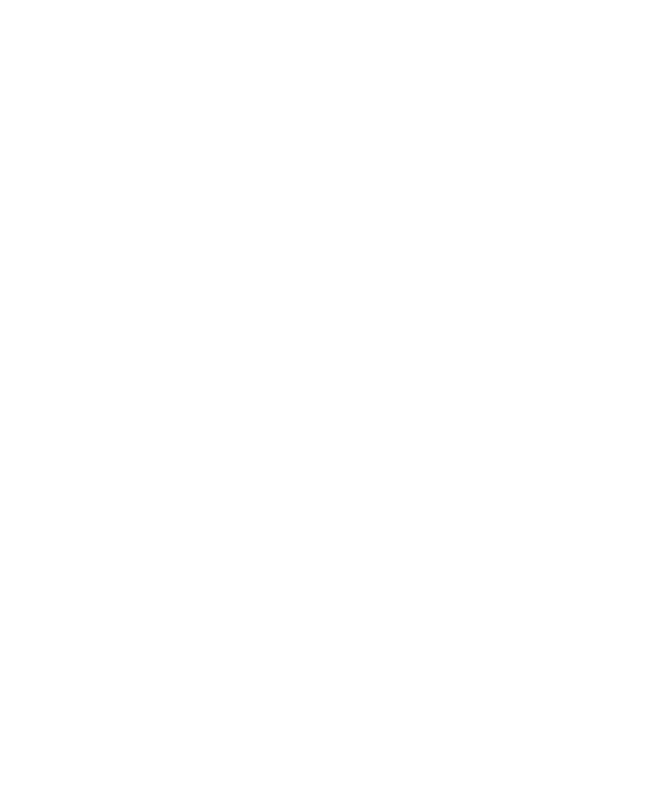
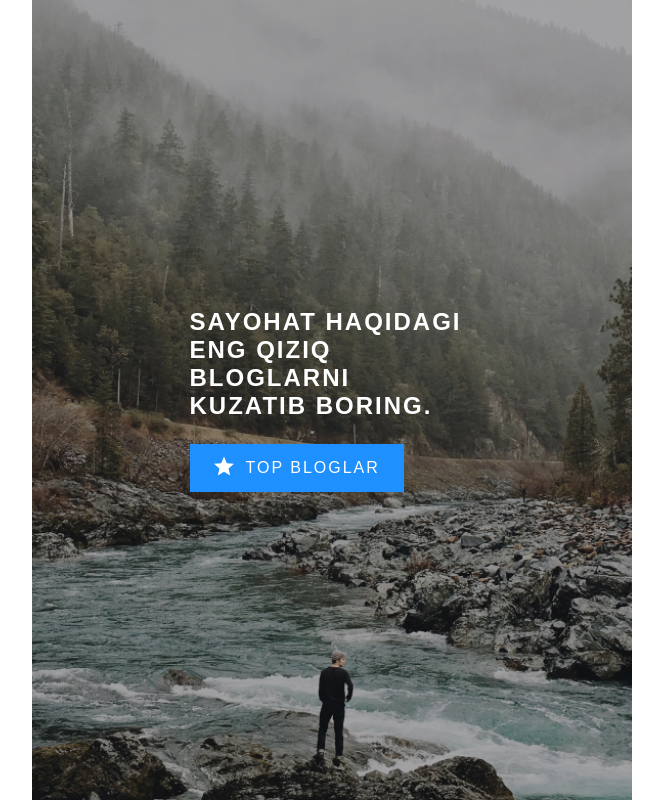
Before and after one commit to ReDi-frontend/Articles, a plain HTML site: page index.html in a window 1280 px wide. Shown: the whole page, without its empty margins (8-671 px from the left). Drawn offline with Linux system fonts and the light colour scheme.

Commit message:
add part hero

```diff
--- a/css/style.css
+++ b/css/style.css
@@ -54,4 +54,79 @@ ul {
 /* MAIN CONTENT */
 .main-content{
     flex-grow: 1;
+    display: flex;
+    flex-direction: column;
 }
+
+.global-wrapper{
+    width: 100%;
+    max-width: 1200px;
+    margin-right: auto;
+    margin-left: auto;
+    display: flex;
+    flex-grow: 1;
+}
+
+/* SECTION HERO */
+.hero {
+    width: 100%;
+    max-width: 600px;
+    display: flex;
+    justify-content: center;
+    align-items: center;
+    background-image: url(../img/hero-bg.jpg);
+    background-repeat: no-repeat;
+    background-size: cover;
+    background-position: center bottom;
+}
+.hero-content {
+    max-width: 285px;
+}
+.hero-heading {
+    text-transform: uppercase;
+    margin-top: 0;
+    margin-bottom: 24px;
+    font-size: 24px;
+    line-height: normal;
+    letter-spacing: 2px;
+    color: #fff;
+}
+.hero-link {
+    display: inline-block;
+    background-color: #1e90ff;
+    color: #fff;
+    text-transform: uppercase;
+    letter-spacing: 2px;
+}
+.hero-link-inner {
+    display: flex;
+    padding: 12px 24px;
+}
+
+.hero-link-inner::before {
+    width: 20px;
+    height: 20px;
+    margin-right: 12px;
+    background-image: url(../img/icon-star.svg);
+    background-repeat: no-repeat;
+    background-size: contain;
+    background-position: center center;
+    content: "";
+}
+.hero-link-text {
+}
+/* //SECTION HERO */
+
+/* RETINA BG IMG */
+@media
+only screen and (-webkit-min-device-pixel-ratio: 2),
+only screen and (   min--moz-device-pixel-ratio: 2),
+only screen and (     -o-min-device-pixel-ratio: 2/1),
+only screen and (        min-device-pixel-ratio: 2),
+only screen and (                min-resolution: 192dpi),
+only screen and (                min-resolution: 2dppx) {
+    .hero {
+        background-image: url(../img/hero-bg@2x.jpg);
+    }
+}
+/* //RETINA BG IMG */
--- a/index.html
+++ b/index.html
@@ -1,9 +1,9 @@
 <!DOCTYPE html>
-<html lang="en">
+<html lang="uz">
 <head>
     <meta charset="UTF-8">
     <meta name="viewport" content="width=device-width, initial-scale=1.0">
-    <title>Project</title>
+    <title>Sayohat haqida</title>
 
     <!-- Sytlesheets -->
     <link rel="stylesheet" href="./css/normalize.css">
@@ -11,7 +11,25 @@
 </head>
 <body>
 
+    <div class="main-content">
+        <div class="global-wrapper">
 
+            <!-- HERO -->
+            <div class="hero">
+                <div class="hero-content">
+                    <h1 class="hero-heading">Sayohat haqidagi eng qiziq
+                        bloglarni kuzatib boring.</h1>
+                        <a class="hero-link" href="#">
+                            <span class="hero-link-inner">
+                                <span class="hero-link-text">top bloglar</span>
+                            </span>
+                        </a>
+                </div>
+            </div>
+            <!-- //HERO -->
+
+        </div>
+    </div>
 
     <script src="./js/main.js"></script>
 </body>
```
Also changed, not shown: img/hero-bg.jpg (added), img/hero-bg@2x.jpg (added), img/icon-star.svg (added).
